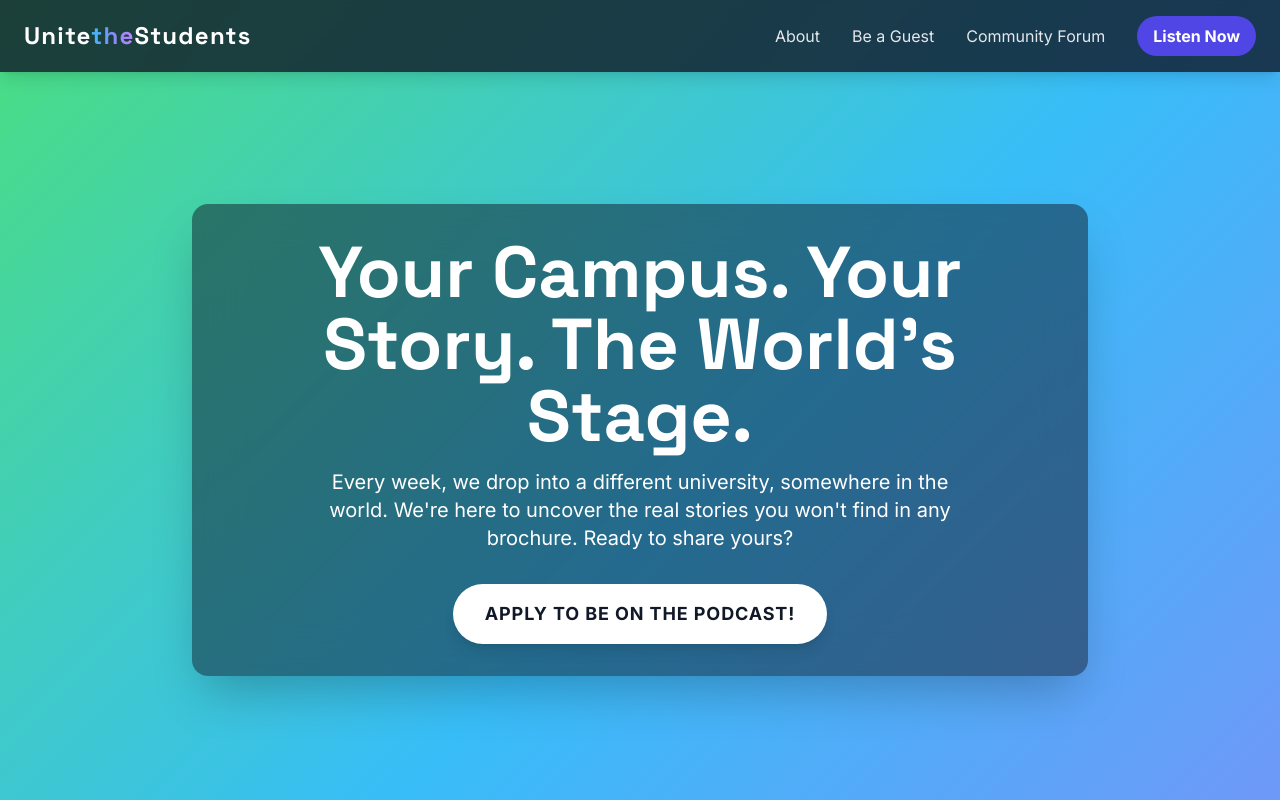
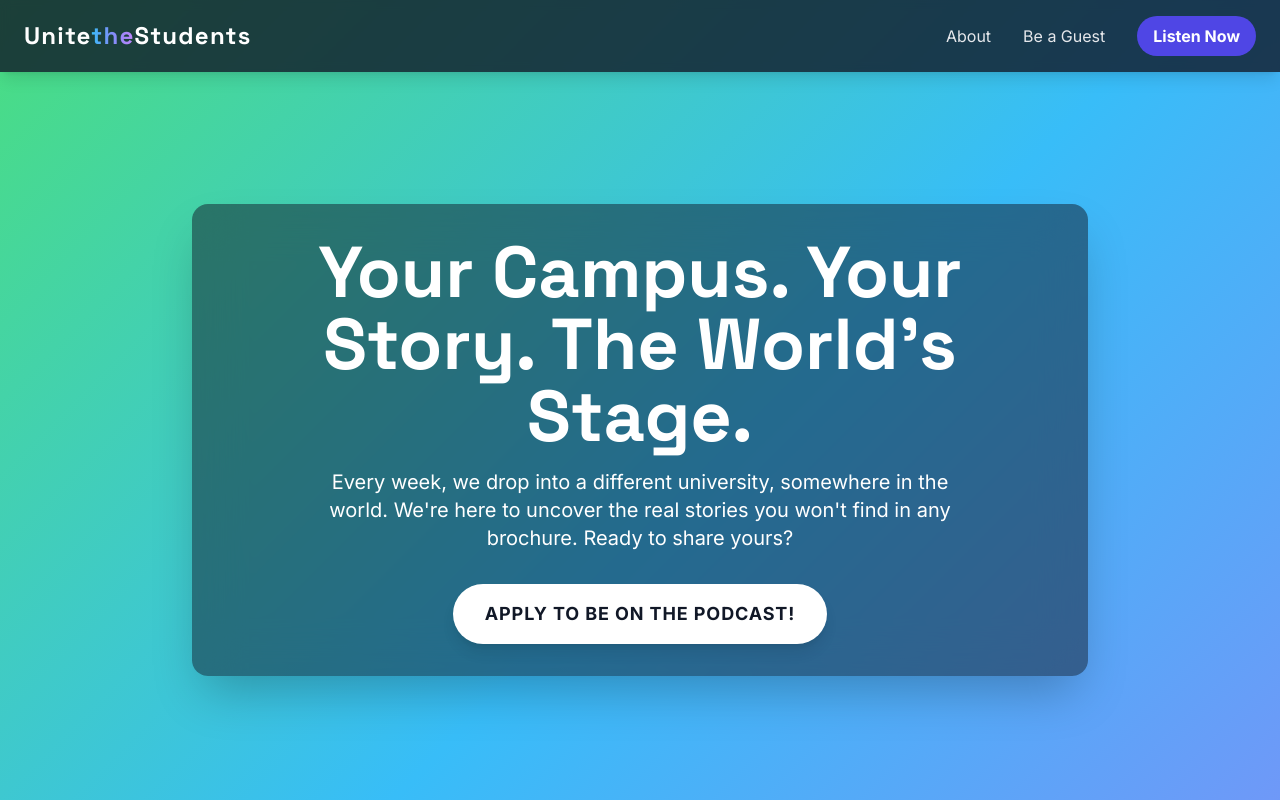
Before and after one commit to L999/unite-the-students, a plain HTML site: page index.html in a window 1280 px wide. Shown: the top 800 px of the page. Drawn offline with nearby package versions, Linux system fonts and the light colour scheme.

Commit message:
Update index.html

```diff
--- a/index.html
+++ b/index.html
@@ -70,7 +70,6 @@
             <div class="hidden md:flex items-center space-x-8">
                 <a href="#about" class="hover:text-cyan-400 transition-colors">About</a>
                 <a href="#apply" class="hover:text-cyan-400 transition-colors">Be a Guest</a>
-                <a href="#forum" class="hover:text-cyan-400 transition-colors">Community Forum</a>
                 <a href="#" class="bg-indigo-600 hover:bg-indigo-700 text-white font-bold py-2 px-4 rounded-full transition-transform transform hover:scale-105">Listen Now</a>
             </div>
             <button id="mobile-menu-btn" class="md:hidden">
@@ -81,7 +80,6 @@
         <div id="mobile-menu" class="hidden md:hidden px-6 pb-4">
             <a href="#about" class="block py-2 hover:text-cyan-400">About</a>
             <a href="#apply" class="block py-2 hover:text-cyan-400">Be a Guest</a>
-            <a href="#forum" class="block py-2 hover:text-cyan-400">Community Forum</a>
             <a href="#" class="block mt-2 bg-indigo-600 hover:bg-indigo-700 text-white font-bold py-2 px-4 rounded-full text-center">Listen Now</a>
         </div>
     </header>
```
